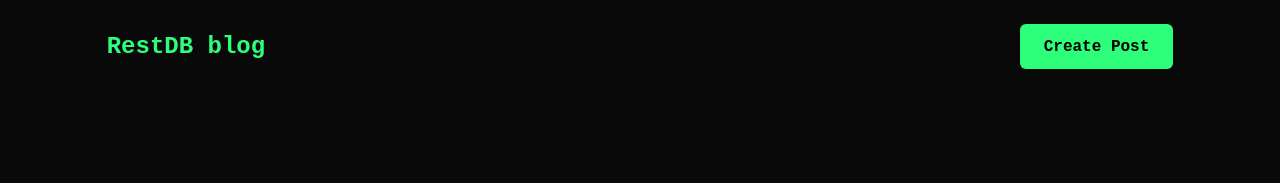
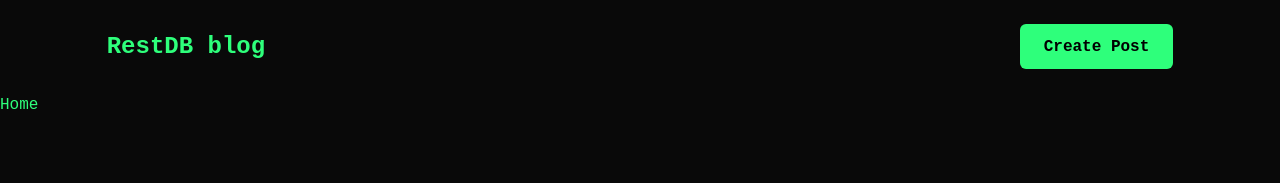
Before and after one commit to Origho-precious/RestDB-React-Blog, a React (Create React App) app: page / in a window 1280 px wide. Shown: the top 183 px of the page. Built offline with nearby package versions, Linux system fonts and the light colour scheme.

Commit message:
feat: refactoring code to use router & adding home and write route

```diff
--- a/package.json
+++ b/package.json
@@ -9,6 +9,7 @@
 		"@testing-library/user-event": "^12.1.10",
 		"react": "^17.0.2",
 		"react-dom": "^17.0.2",
+		"react-router-dom": "^5.3.0",
 		"react-scripts": "4.0.3",
 		"web-vitals": "^1.0.1"
 	},
--- a/src/App.js
+++ b/src/App.js
@@ -1,10 +1,17 @@
+import { BrowserRouter, Switch, Route } from "react-router-dom";
 import Navbar from "./components/Navbar/Navbar";
+import Home from "./pages/home";
+import Write from "./pages/write";
 
 const App = () => {
 	return (
-		<div>
+		<BrowserRouter>
 			<Navbar />
-		</div>
+			<Switch>
+				<Route exact path="/" component={Home} />
+				<Route exct path="/write/:id" component={Write} />
+			</Switch>
+		</BrowserRouter>
 	);
 };
 
--- /dev/null
+++ b/src/pages/home/index.jsx
@@ -0,0 +1,5 @@
+const Home = () => {
+	return <div>Home</div>;
+};
+
+export default Home;
--- /dev/null
+++ b/src/pages/write/index.jsx
@@ -0,0 +1,11 @@
+import PostForm from "../../components/PostForm/PostForm";
+
+const Write = () => {
+	return (
+		<div>
+			<PostForm state="add" />
+		</div>
+	);
+};
+
+export default Write;
```
Also changed, not shown: 1 other file (tests, documents, lock files or other folders).
